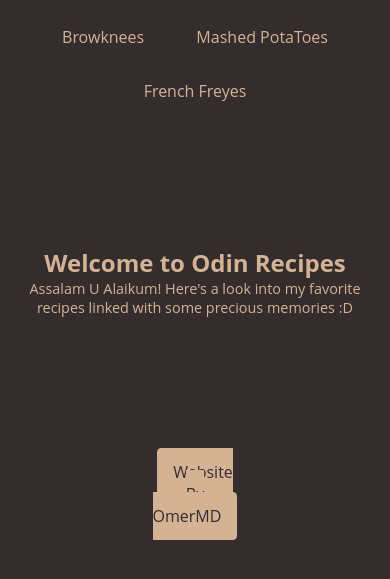
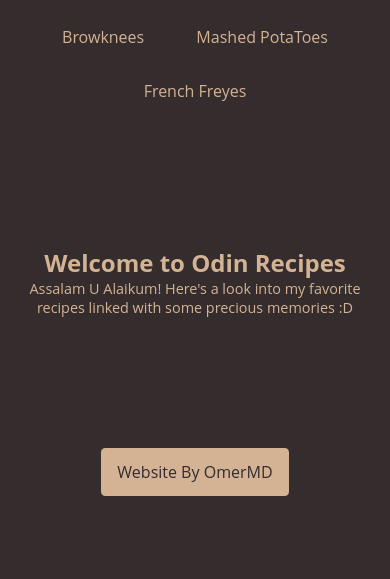
Before and after one commit to MaskeyDude/odin-recipes, a plain HTML site: page index.html in a window 390 px wide. Shown: the part 81-660 px from the top of the page. Drawn offline with Linux system fonts and the light colour scheme.

Commit message:
Update style.css

```diff
--- a/recipes/style.css
+++ b/recipes/style.css
@@ -182,7 +182,7 @@ h1 {
 @media (max-width: 800px) {
 
     .by {
-        margin: 4em 9.5em;
+        margin: 4em 5em;
     }
 
     .recipe {
```
